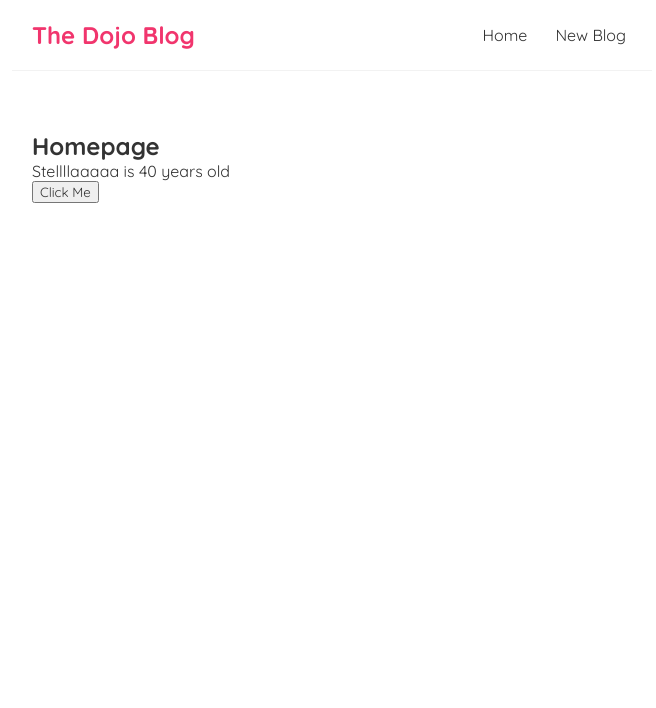
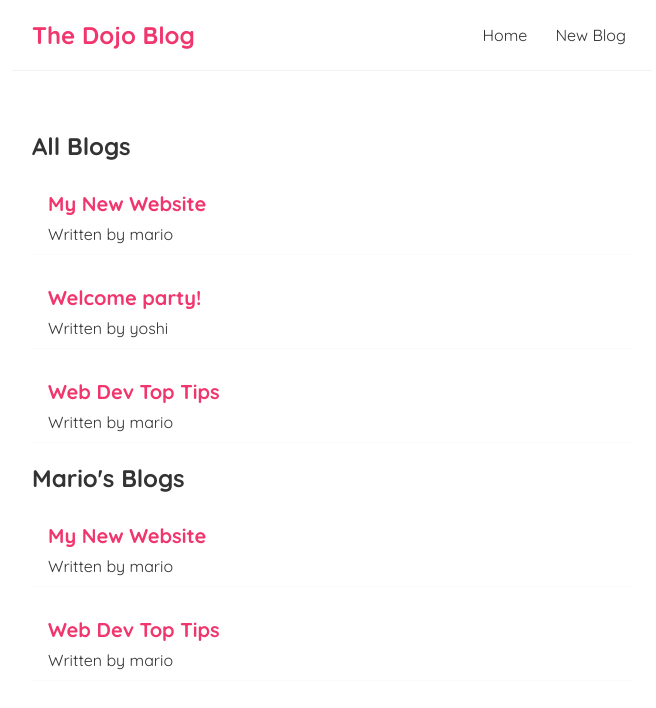
Before and after one commit to artwired/react-netninja-tutorial, a React (Create React App) app: page / in a window 1280 px wide. Shown: the top 708 px of the page, without its empty margins (308-964 px from the left). Built offline with nearby package versions, Linux system fonts and the light colour scheme.

Commit message:
Add files via upload

```diff
--- /dev/null
+++ b/src/BlogList.js
@@ -0,0 +1,16 @@
+const BlogList = ({ blogs, title }) => {
+
+    return (
+        <div className="blog-list">
+            <h2>{ title }</h2>
+            {blogs.map((blog) => (
+                <div className="blog-preview" key={blog.id}>
+                    <h2>{ blog.title }</h2>
+                    <p>Written by { blog.author }</p>
+                </div>
+            ))}
+        </div>
+     );
+}
+
+export default BlogList;
--- a/src/Home.js
+++ b/src/Home.js
@@ -1,20 +1,17 @@
 import { useState } from 'react'
+import BlogList from './BlogList';
 
 const Home = () => {
-    //let name = 'Stellllaaaaaa'
-    const [name, setName] = useState('Stellllaaaaa')
-    const [age, setAge] = useState(40)
-
-    const handleClick = () => {
-        setName('Dave')
-        setAge(10000)
-    }
+    const [blogs, setBlogs] = useState([
+        { title: 'My New Website', body: 'Lorem ipsum...', author: 'mario', id: 1 },
+        { title: 'Welcome party!', body: 'Lorem ipsum...', author: 'yoshi', id: 2 },
+        { title: 'Web Dev Top Tips', body: 'Lorem ipsum...', author: 'mario', id: 3 }
+    ])
 
     return (
         <div className="home">
-            <h2>Homepage</h2>
-            <p>{ name } is { age } years old</p>
-            <button onClick={handleClick}>Click Me</button>
+            <BlogList blogs={blogs} title="All Blogs" />
+            <BlogList blogs={blogs.filter((blog) => blog.author === "mario")} title="Mario's Blogs" />
         </div>
      );
 }
--- a/src/index.css
+++ b/src/index.css
@@ -34,3 +34,19 @@
   margin: 40px auto;
   padding: 20px;
 }
+
+/* blog previews / lists */
+
+.blog-preview {
+  padding: 10px 16px;
+  margin: 20px 0;
+  border-bottom: 1px solid #fafafa;
+}
+.blog-preview:hover {
+  box-shadow: 1px 3px 5px rgba(0, 0, 0, 0.1);
+}
+.blog-preview h2 {
+  font-size: 20px;
+  color: #f1356d;
+  margin-bottom: 8px;
+}
```
